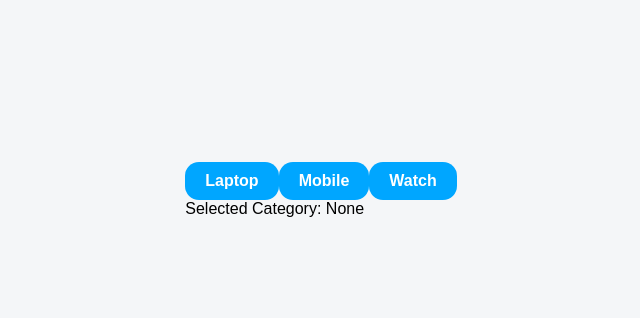
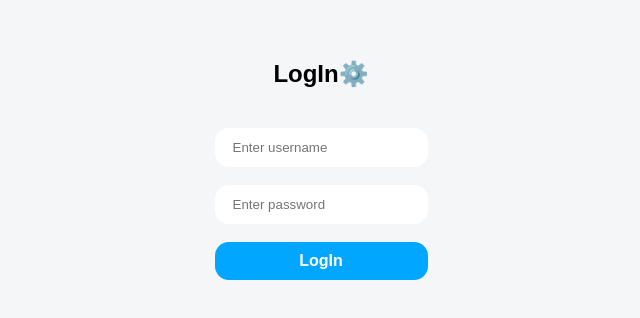
Before and after one commit to arjuntelange/react-practice, a React (Vite) app: page / in a window 1280 px wide. Shown: the part 210-528 px from the top of the page, without its empty margins (319-959 px from the left). Built offline with nearby package versions, Linux system fonts and the light colour scheme.

Commit message:
restrict dashboard access using protected routes

```diff
--- a/src/App.jsx
+++ b/src/App.jsx
@@ -1,13 +1,24 @@
 import { Routes, Route } from "react-router-dom";
 import "./App.css";
-import Products from "./routing/search-params/Products";
+import Dashboard from "./routing/protected-routes/Dashboard";
+import Login from "./routing/protected-routes/Login";
+import ProtectedRoute from "./routing/protected-routes/ProtectedRoute";
 
 function App() {
   return (
     <>
       <div className="main-container">
         <Routes>
-          <Route path="/" element={<Products/>} />
+          <Route path="/" element={<Login />} />
+
+          <Route
+            path="/dashboard"
+            element={
+              <ProtectedRoute>
+                <Dashboard />
+              </ProtectedRoute>
+            }
+          />
         </Routes>
       </div>
     </>
--- /dev/null
+++ b/src/routing/protected-routes/Dashboard.jsx
@@ -0,0 +1,11 @@
+import React from "react";
+
+function Dashboard() {
+  return (
+    <div>
+      <h2>Welcome to Dashboard👏</h2>
+    </div>
+  );
+}
+
+export default Dashboard;
--- /dev/null
+++ b/src/routing/protected-routes/Login.css
@@ -0,0 +1,18 @@
+.login-form {
+    padding: 40px;
+
+    display: flex;
+    flex-direction: column;
+    justify-content: center;
+}
+
+.login-form input {
+    padding: 12px 18px;
+
+    border: none;
+    border-radius: 14px;
+}
+
+h2 {
+    text-align: center;
+}
--- /dev/null
+++ b/src/routing/protected-routes/Login.jsx
@@ -0,0 +1,25 @@
+import React from "react";
+import "./Login.css";
+import { useNavigate } from "react-router-dom";
+
+function Login() {
+  const navigate = useNavigate();
+
+  function handleClick() {
+    navigate("/dashboard");
+  }
+  return (
+    <div>
+      <h2>LogIn⚙️</h2>
+      <form className="login-form">
+        <input type="text" placeholder="Enter username" />
+        <br />
+        <input type="text" placeholder="Enter password" />
+        <br />
+        <button onClick={handleClick}>LogIn</button>
+      </form>
+    </div>
+  );
+}
+
+export default Login;
--- /dev/null
+++ b/src/routing/protected-routes/ProtectedRoute.jsx
@@ -0,0 +1,9 @@
+import React from "react";
+
+function ProtectedRoute({children}) {
+  const isLoggedIn = false;
+
+  return isLoggedIn ? children : <h2>Access Denied🚧</h2>;
+}
+
+export default ProtectedRoute;
```
